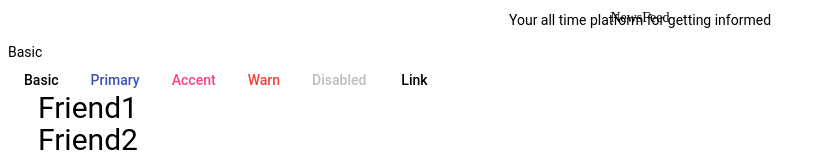
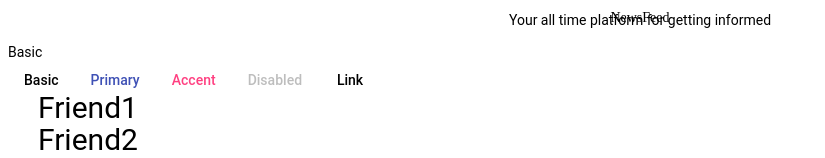
Before and after one commit to paulmunyao/newsfeed, an Angular app: page / in a window 1280 px wide. Shown: the top 158 px of the page, without its empty margins (0-825 px from the left). Built offline with nearby package versions, Linux system fonts and the light colour scheme; a web font is replaced by a local one.

Commit message:
modify code

```diff
--- a/src/app/items/items.component.html
+++ b/src/app/items/items.component.html
@@ -4,7 +4,7 @@
     <button mat-button>Basic</button>
     <button mat-button color="primary">Primary</button>
     <button mat-button color="accent">Accent</button>
-    <button mat-button color="warn">Warn</button>
+    <!-- <button mat-button color="warn">Warn</button> -->
     <button mat-button disabled>Disabled</button>
     <a mat-button href="https://www.google.com/" target="_blank">Link</a>
   </div>
```
